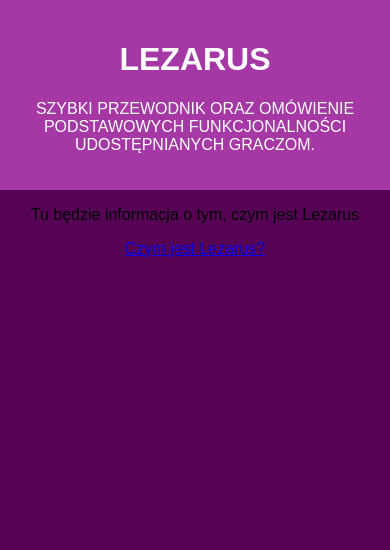
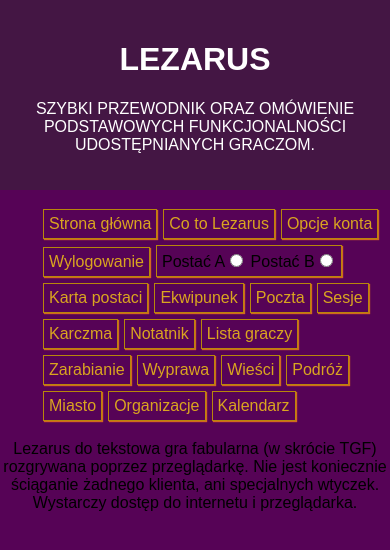
Before and after one commit to Marta-Wieczorek/lezarus, a React (Create React App) app in the folder lezarus/: page /intro in a window 390 px wide. Shown: the top 550 px of the page. Built offline with nearby package versions, Linux system fonts and the light colour scheme.

Commit message:
adding options to navbar mobile first

```diff
--- a/lezarus/src/App.css
+++ b/lezarus/src/App.css
@@ -12,7 +12,7 @@
 }
 
 .App-header {
-  background-color: #a538a5;
+  background-color: #441644;
   height: 150px;
   padding: 20px;
   color: white;
@@ -27,7 +27,31 @@
   font-size: large;
 }
 
-@keyframes App-logo-spin {
-  from { transform: rotate(0deg); }
-  to { transform: rotate(360deg); }
+.nav ul{
+  list-style:none;
+  text-align: left;
+  text-decoration: none;
 }
+
+.nav a{
+  text-decoration: none;
+  color: goldenrod;
+}
+
+.nav li{
+  display: inline-block;
+  height: auto;
+  width: auto;
+  border: darkgoldenrod 1px solid;
+  box-shadow: chocolate 1px 1px 1px;
+  margin: 3px;
+  padding: 5px;
+}
+
+Router{
+  display:flex;
+}
+
+.right{
+
+}
--- a/lezarus/src/App.js
+++ b/lezarus/src/App.js
@@ -2,6 +2,7 @@
 import './App.css';
 import {BrowserRouter as Router, Link, Route} from 'react-router-dom'
 import Intro from './Intro'
+import Navbar from "./Navbar";
 
 
 class App extends Component {
@@ -13,11 +14,11 @@
               <p>Szybki przewodnik oraz omówienie podstawowych funkcjonalności udostępnianych graczom.</p>
           </header>
 
-        <Router>
-<div>
+        <Router className="Router">
+<div className="right">
+    <Navbar/>
+            <Route exact path="/intro" component={Intro} />
 
-            <Route exact path="/intro" component={Intro} />
-            <Link to="/intro">Czym jest Lezarus?</Link>
 
 </div>
         </Router>
--- a/lezarus/src/Intro.js
+++ b/lezarus/src/Intro.js
@@ -3,7 +3,8 @@
 class Intro extends Component {
     render () {
         return (
-            <p>Tu będzie informacja o tym, czym jest Lezarus</p>
+            <p>Lezarus do tekstowa gra fabularna (w skrócie TGF) rozgrywana poprzez przeglądarkę. Nie jest koniecznie
+                ściąganie żadnego klienta, ani specjalnych wtyczek. Wystarczy dostęp do internetu i przeglądarka.</p>
         )
     }
 
--- /dev/null
+++ b/lezarus/src/Navbar.js
@@ -0,0 +1,38 @@
+import React, {Component} from 'react'
+import {Link} from 'react-router-dom'
+
+class Navbar extends Component {
+    render() {
+        return (
+            <div className="nav">
+                <ul>
+
+                <li><Link to="/">Strona główna</Link></li>
+                <li><Link to="/intro">Co to Lezarus</Link></li>
+
+                    <li><Link to="/options">Opcje konta</Link></li>
+                    <li><Link to="logout">Wylogowanie</Link></li>
+                    <li><label> Postać A</label><input type="radio" name="character" />
+                        <label> Postać B</label><input type="radio" name="character" />
+                    </li>
+                    <li><Link to="/">Karta postaci</Link></li>
+                    <li><Link to="/">Ekwipunek</Link></li>
+                    <li><Link to="/">Poczta</Link></li>
+                    <li><Link to="/">Sesje</Link></li>
+                    <li><Link to="/">Karczma</Link></li>
+                    <li><Link to="/">Notatnik</Link></li>
+                    <li><Link to="/">Lista graczy</Link></li>
+                    <li><Link to="/">Zarabianie</Link></li>
+                    <li><Link to="/">Wyprawa</Link></li>
+                    <li><Link to="/">Wieści</Link></li>
+                    <li><Link to="/">Podróż</Link></li>
+                    <li><Link to="/">Miasto</Link></li>
+                    <li><Link to="/">Organizacje</Link></li>
+                    <li><Link to="/">Kalendarz</Link></li>
+                    </ul>
+            </div>
+        )
+    }
+}
+
+export default Navbar
```
